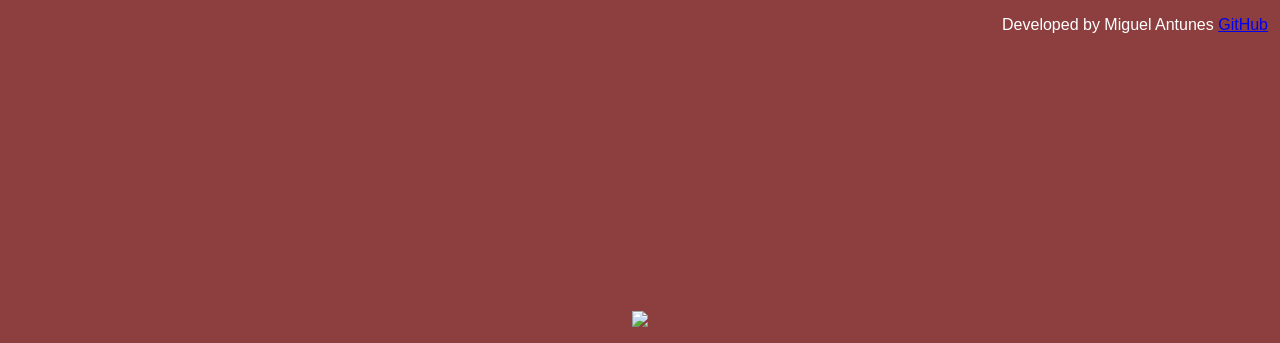
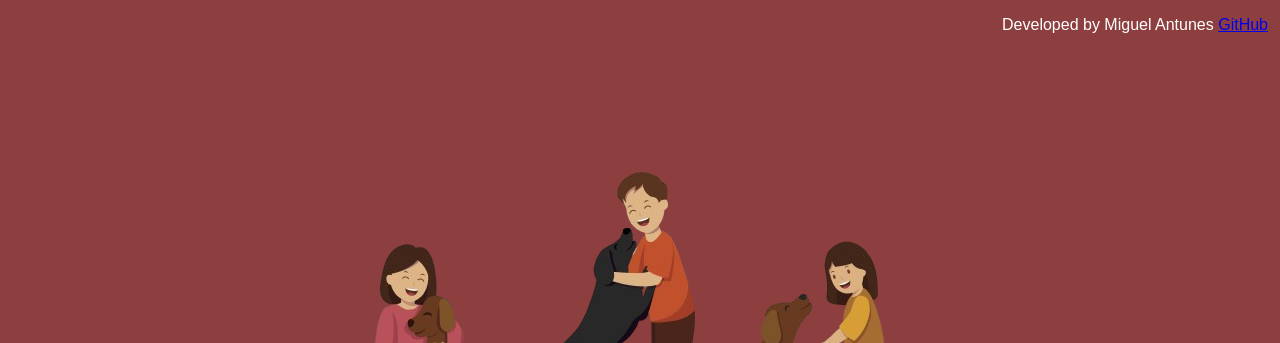
Before and after one commit to MiguelAntuns/Age-Converter, a plain HTML site: page index.html in a window 1280 px wide. Shown: the top 343 px of the page. Drawn offline with Linux system fonts and the light colour scheme.

Commit message:
Update index.html

```diff
--- a/index.html
+++ b/index.html
@@ -57,7 +57,7 @@
 </head>
 <body>
 
-<img src="images/doggyears.png">
+<img src="doggyears.png">
 
 <footer>
     <p>Developed by Miguel Antunes <a href="https://github.com/MiguelAntuns" target="_blank">GitHub</a></p>
```
